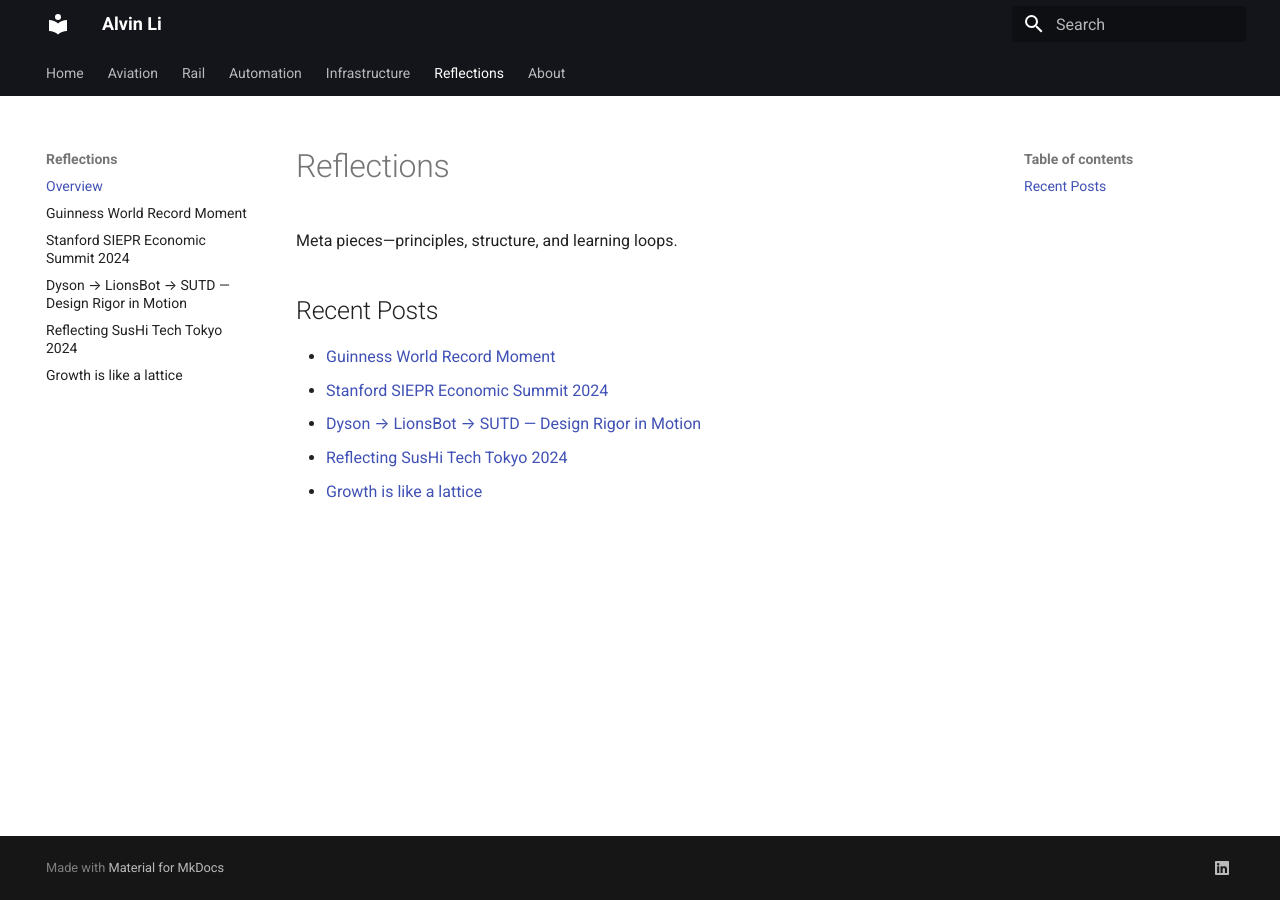
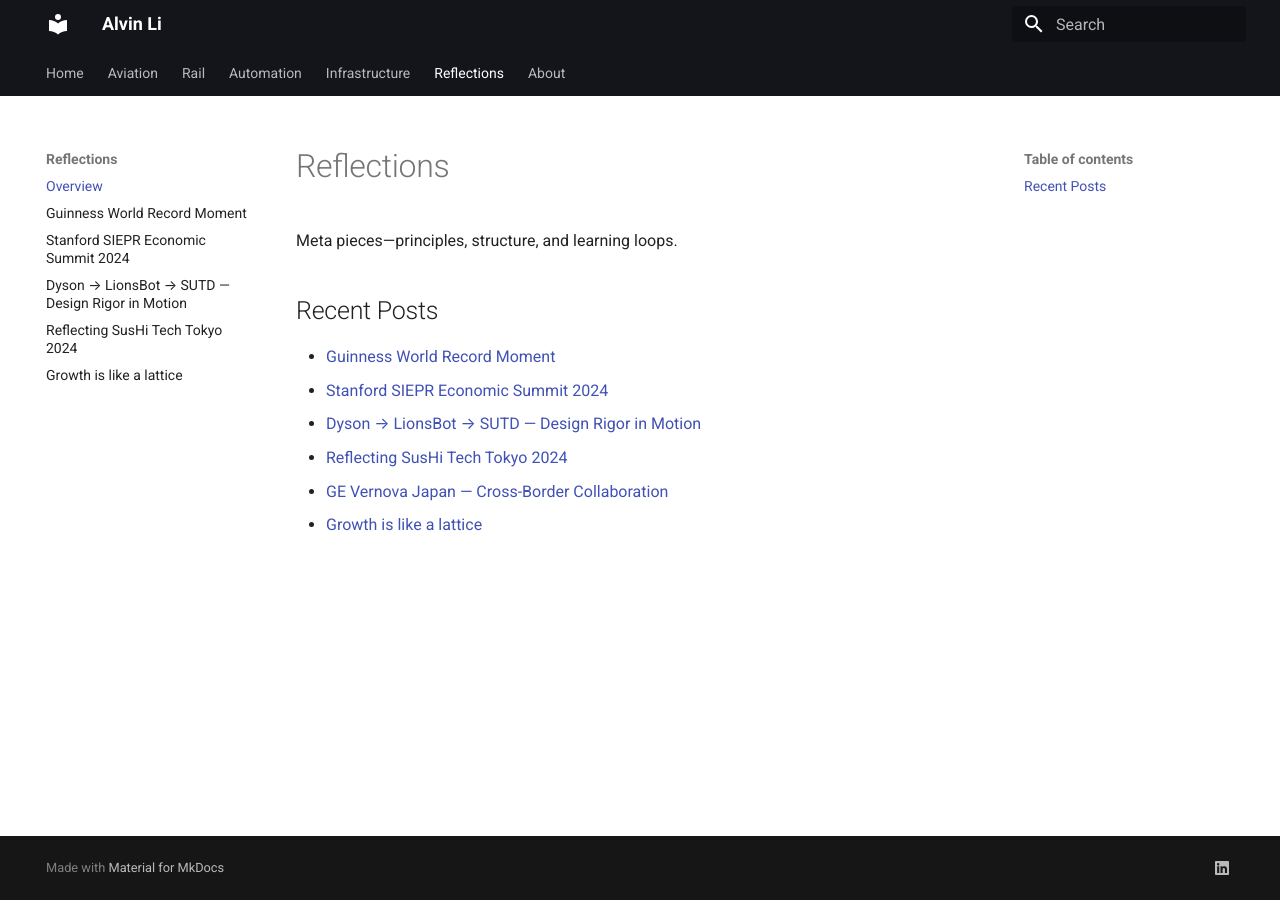
Before and after one commit to alvvvli/alvin-site, an MkDocs documentation site: the page built from docs/reflections/index.md, in a window 1280 px wide. Built offline with MkDocs 1.6.1 and Material for MkDocs 9.7.7, drawn with Linux system fonts in a browser that asks for light colours.

Commit message:
Update index.md

```diff
--- a/docs/reflections/index.md
+++ b/docs/reflections/index.md
@@ -7,4 +7,5 @@ Meta pieces—principles, structure, and learning loops.
 - [Stanford SIEPR Economic Summit 2024](siepr.md)
 - [Dyson → LionsBot → SUTD — Design Rigor in Motion](sutd.md)
 - [Reflecting SusHi Tech Tokyo 2024](sushi24.md)
+- [GE Vernova Japan — Cross-Border Collaboration](gevjp.md)
 - [Growth is like a lattice](lattice.md)
```
